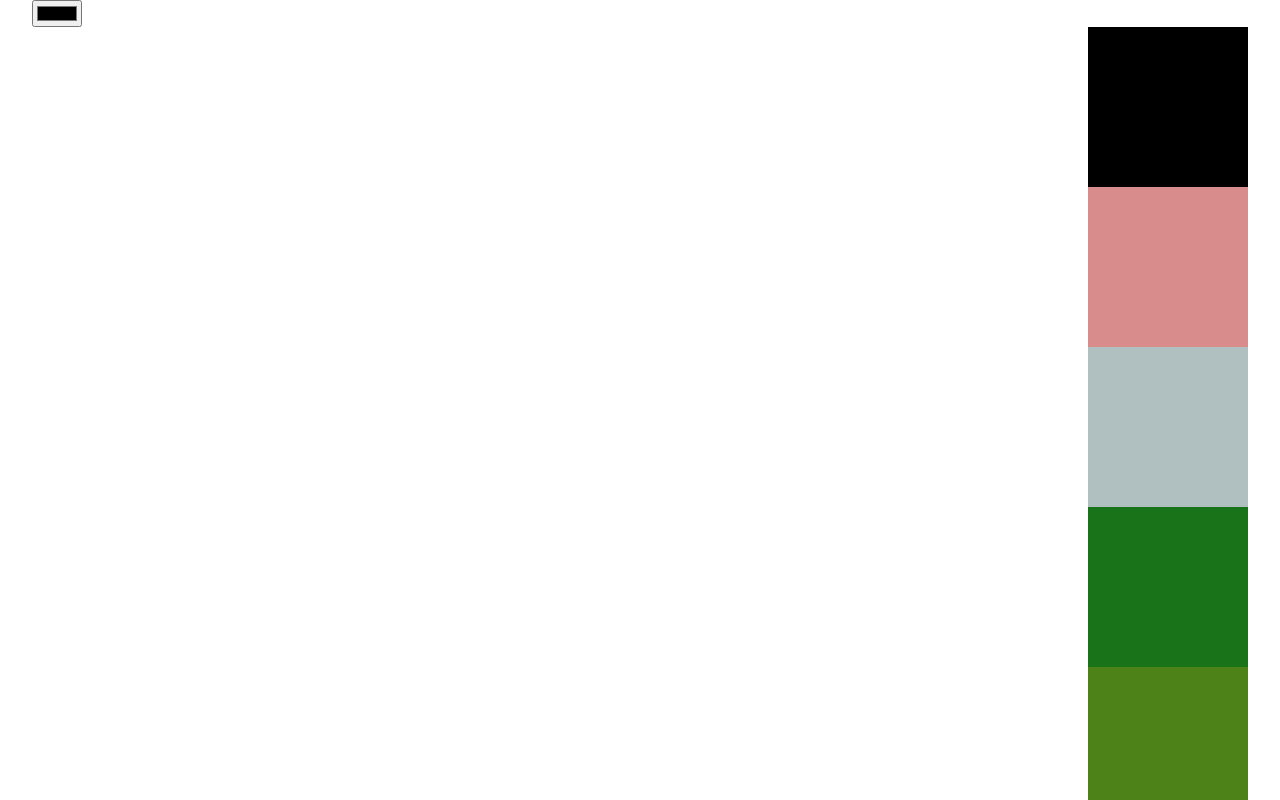
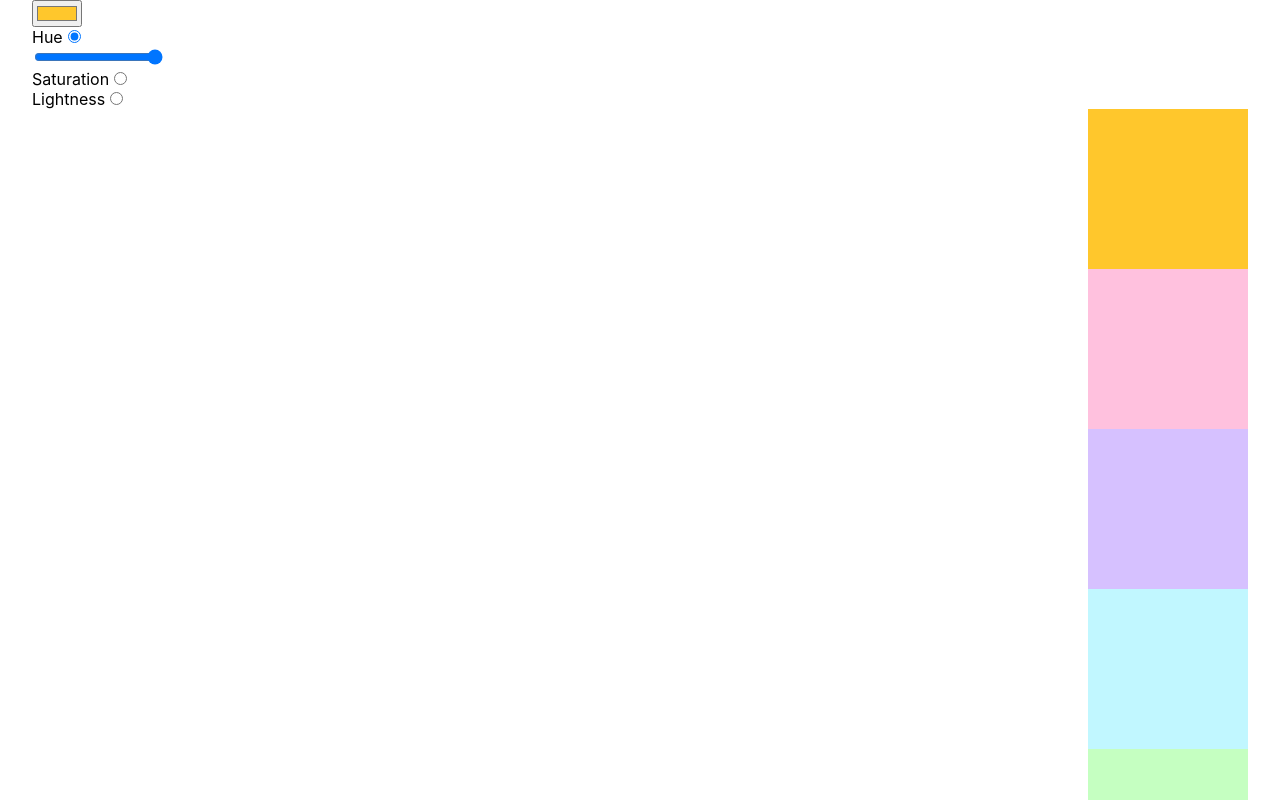
Before and after one commit to Ciull0/danieleciulli_nextjs, a Next.js app: page / in a window 1280 px wide. Shown: the top 800 px of the page. Built offline with nearby package versions, Linux system fonts and the light colour scheme.

Commit message:
Better color picker

```diff
--- a/components/Navbar.jsx
+++ b/components/Navbar.jsx
@@ -1,24 +1,22 @@
 import Link from "next/link";
 import Icons from "./Icons";
-export default function Navbar({routes},{currentRoute}){
+export default function Navbar({ routes }, { currentRoute }) {
   return (
     <nav className="navbar">
-            <ul>
-                {
-                    routes.map((route, index) => {
+      <ul className="navbar__links">
+        {routes.map((route, index) => {
           return (
             <Link href={route.href} key={index}>
               <a className={currentRoute === route.href ? "active" : ""}>
                 <div className="navbar__icon">
-                                        <Icons icon={route.handle} theme={'dark'} />
+                  <Icons icon={route.handle} theme={"dark"} />
                 </div>
-                                    {route.label}
+                <div className="navbar__label">{route.label}</div>
               </a>
             </Link>
-                        )
-                    })
-                }
+          );
+        })}
       </ul>
     </nav>
-    )
+  );
 }
--- /dev/null
+++ b/components/Palette.jsx
@@ -0,0 +1,169 @@
+import { useState } from "react";
+export default function Palette() {
+  const [palette, updatePalette] = useState(generatePaletetteFromColor());
+  const [color, updateColor] = useState("#ffc72c");
+  const [type, updateType] = useState("hue");
+  const [numberOfColors, updateNumberOfColors] = useState(5);
+  function generatePaletetteFromColor(
+    hexColor = "#ffc72c",
+    numberOfColors = 5,
+    type = "hue"
+  ) {
+    console.log(type);
+    let hslColor = hexToHSL(hexColor);
+    let palette = [];
+    palette.push(hslColor);
+    for (let i = 1; i < numberOfColors; i++) {
+      palette.push({
+        hue:
+          type == "hue"
+            ? (hslColor.hue - (360 / numberOfColors) * i) % 360
+            : hslColor.hue,
+        saturation:
+          type == "saturation"
+            ? (hslColor.saturation - (100 / numberOfColors) * i) % 100
+            : hslColor.saturation*1.5,
+        lightness:
+          type == "lightness"
+            ? (hslColor.lightness + (100 / numberOfColors) * i) % 100
+            : hslColor.lightness*1.5,
+        alpha: 1,
+      });
+    }
+    return palette;
+  }
+
+  function hexToHSL(H) {
+    // Convert hex to RGB first
+    let r = 0,
+      g = 0,
+      b = 0;
+    if (H.length == 4) {
+      r = "0x" + H[1] + H[1];
+      g = "0x" + H[2] + H[2];
+      b = "0x" + H[3] + H[3];
+    } else if (H.length == 7) {
+      r = "0x" + H[1] + H[2];
+      g = "0x" + H[3] + H[4];
+      b = "0x" + H[5] + H[6];
+    }
+    // Then to HSL
+    r /= 255;
+    g /= 255;
+    b /= 255;
+    let cmin = Math.min(r, g, b),
+      cmax = Math.max(r, g, b),
+      delta = cmax - cmin,
+      h = 0,
+      s = 0,
+      l = 0;
+
+    if (delta == 0) h = 0;
+    else if (cmax == r) h = ((g - b) / delta) % 6;
+    else if (cmax == g) h = (b - r) / delta + 2;
+    else h = (r - g) / delta + 4;
+
+    h = Math.round(h * 60);
+
+    if (h < 0) h += 360;
+
+    l = (cmax + cmin) / 2;
+    s = delta == 0 ? 0 : delta / (1 - Math.abs(2 * l - 1));
+    s = +(s * 100).toFixed(1);
+    l = +(l * 100).toFixed(1);
+
+    return { hue: h, saturation: s, lightness: l };
+  }
+
+  return (
+    <div className="palette">
+      <div className="navbar__form">
+        <input
+          onChange={(e) => {
+            updateColor(e.target.value);
+            updatePalette(generatePaletetteFromColor(e.target.value, numberOfColors, type));
+          }}
+          value={color}
+          type="color"
+        />
+
+        <div className="palette__type">
+          <label htmlFor="palette[type][hue]">Hue</label>
+          <input
+            onChange={(e) => {
+              updateType(e.target.value);
+              updatePalette(
+                generatePaletetteFromColor(color, numberOfColors, e.target.value)
+              );
+            }}
+            type="radio"
+            name="palette[type]"
+            id="palette[type][hue]"
+            value="hue"
+            checked={type == "hue"}
+          />
+        </div>
+        <div className="palette__number">
+            <input onChange={(e)=>{
+                updateNumberOfColors(e.target.value);
+                updatePalette(generatePaletetteFromColor(color, e.target.value, type));
+            }} type="range" min="3" max="10" />
+        </div>
+        <div className="palette__type">
+          <label htmlFor="palette[type][saturation]">Saturation</label>
+          <input
+            onChange={(e) => {
+              updateType(e.target.value);
+              updatePalette(
+                generatePaletetteFromColor(color, numberOfColors, e.target.value)
+              );
+            }}
+            type="radio"
+            name="palette[type]"
+            id="palette[type][saturation]"
+            value="saturation"
+            checked={type == "saturation"}
+          />
+        </div>
+        <div className="palette__type">
+          <label htmlFor="palette[type][lightness]">Lightness</label>
+          <input
+            onChange={(e) => {
+              updateType(e.target.value);
+              updatePalette(
+                generatePaletetteFromColor(color, numberOfColors, e.target.value)
+              );
+            }}
+            type="radio"
+            name="palette[type]"
+            id="palette[type][lightness]"
+            value="lightness"
+            checked={type == "lightness"}
+          />
+        </div>
+      </div>
+      <div className="container">
+        {palette.map((color, index) => {
+          return (
+            <div
+              key={index}
+              style={{
+                width: "10rem",
+                marginLeft: "auto",
+                height: "10rem",
+                background:
+                  "hsl(" +
+                  color.hue +
+                  "," +
+                  color.saturation +
+                  "%," +
+                  color.lightness +
+                  "%)",
+              }}
+            ></div>
+          );
+        })}
+      </div>
+    </div>
+  );
+}
--- a/pages/assets/routes.json
+++ b/pages/assets/routes.json
@@ -1,7 +1,7 @@
 [
     {
-        "route": "logo",
-        "handle": "logo",
+        "route": "",
+        "handle": "",
         "label": "Home",
         "href": "/"
     },
--- a/pages/index.js
+++ b/pages/index.js
@@ -1,76 +1,10 @@
-import Head from 'next/head'
-import Navbar from '../components/Navbar';
-import styles from '../styles/Home.module.css'
-import { render } from 'react-dom';
-import { useState } from 'react';
+import Head from "next/head";
+import Navbar from "../components/Navbar";
+import Palette from "../components/Palette";
+import styles from "../styles/Home.module.css";
 
 export default function Home() {
-  function generatePaletetteFromColor(hexColor= '#000'){
-    let hslColor = hexToHSL(hexColor);
-    let palette = [];
-    palette.push(hslColor);
-    for(let i = 1; i < 5; i++){
-      palette.push(
-        {
-          hue: Math.abs(hslColor.hue - 360/i),
-          saturation: Math.abs(100- (20 + (80*Math.random()))),
-          lightness: Math.abs(100- (20 + (80*Math.random()))),
-          alpha: 1
-        }
-      )
-    }
-
-    console.log(palette);
-
-    return palette;
-  }
-
-  function hexToHSL(H) {
-    // Convert hex to RGB first
-    let r = 0, g = 0, b = 0;
-    if (H.length == 4) {
-      r = "0x" + H[1] + H[1];
-      g = "0x" + H[2] + H[2];
-      b = "0x" + H[3] + H[3];
-    } else if (H.length == 7) {
-      r = "0x" + H[1] + H[2];
-      g = "0x" + H[3] + H[4];
-      b = "0x" + H[5] + H[6];
-    }
-    // Then to HSL
-    r /= 255;
-    g /= 255;
-    b /= 255;
-    let cmin = Math.min(r,g,b),
-        cmax = Math.max(r,g,b),
-        delta = cmax - cmin,
-        h = 0,
-        s = 0,
-        l = 0;
-
-    if (delta == 0)
-      h = 0;
-    else if (cmax == r)
-      h = ((g - b) / delta) % 6;
-    else if (cmax == g)
-      h = (b - r) / delta + 2;
-    else
-      h = (r - g) / delta + 4;
-
-    h = Math.round(h * 60);
-
-    if (h < 0)
-      h += 360;
-
-    l = (cmax + cmin) / 2;
-    s = delta == 0 ? 0 : delta / (1 - Math.abs(2 * l - 1));
-    s = +(s * 100).toFixed(1);
-    l = +(l * 100).toFixed(1);
-
-    return {hue: h, saturation: s, lightness: l }
-  }
-  const routes = require('./assets/routes.json');
-  const [palette, updatePalette] = useState(generatePaletetteFromColor());
+  const routes = require("./assets/routes.json");
   return (
     <div className={styles.container}>
       <Head>
@@ -79,18 +13,9 @@ export default function Home() {
         <link rel="icon" href="/favicon.ico" />
       </Head>
 
-      <input onChange={(e)=>updatePalette(generatePaletetteFromColor(e.target.value))} type='color'/>
-      <div className='container'>
-        {palette.map((color, index)=>{
-          return (
-            <div
-              key={index}
-              style={{width: '10rem', marginLeft: 'auto', height: '10rem', background: "hsl("+color.hue+","+color.saturation+"%,"+color.lightness+"%)"}}>
-            </div>)
-        })}
-      </div>
+      <Palette/>
 
       <Navbar routes={routes}></Navbar>
     </div>
-  )
+  );
 }
```
Also changed, not shown: components/Block.jsx (+3 -5 lines). Lines whose indentation alone changed are shown as unchanged.
